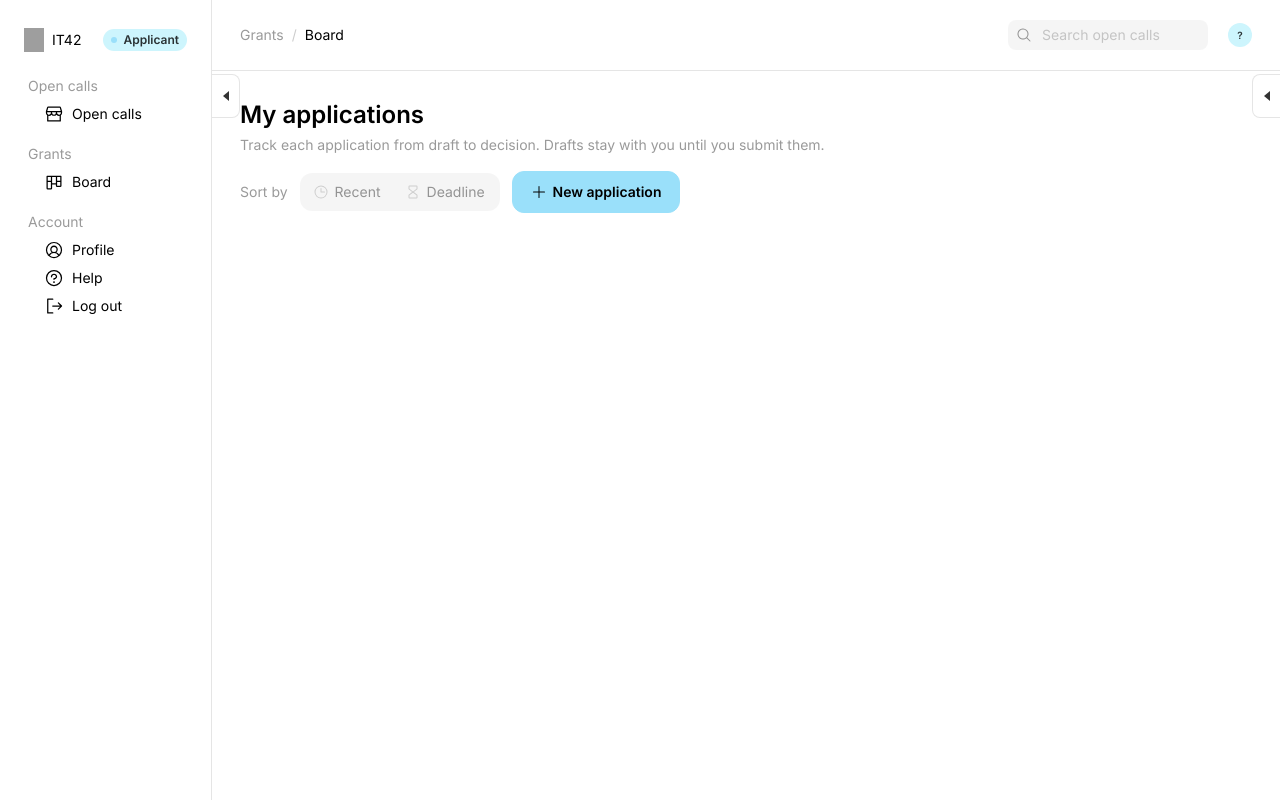
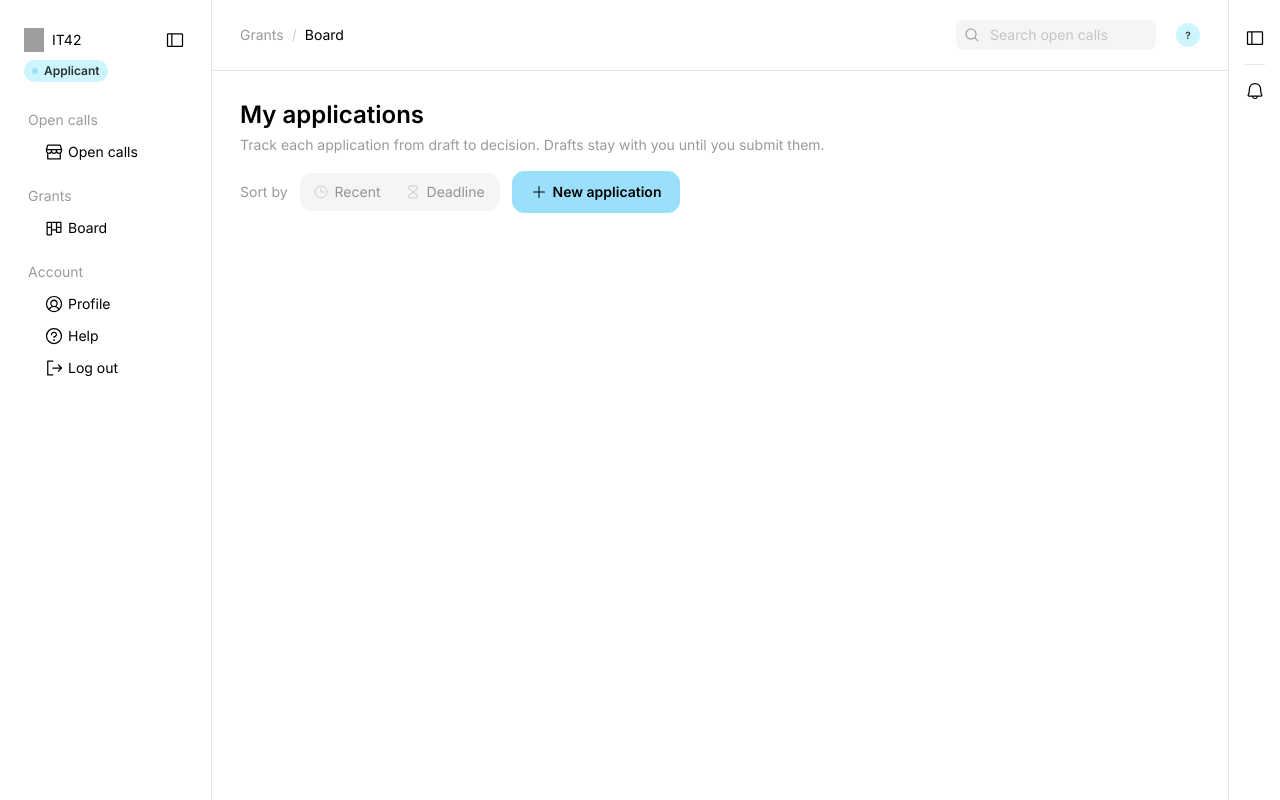
Before and after one commit to SUNET/it42, a Django app: template templates/core/applications/list.html in a window 1280 px wide. Run offline with Django 5.2, Linux system fonts and the light colour scheme; the template is opened without the code that fills it, so the values that code supplies are empty; parts of the project's set-up code (start-up, migrations or seed data) failed here and were passed over; some libraries are stand-ins or nearby versions; grey boxes are pictures that could not be loaded.

Commit message:
fix: dashboard sidebars to the FigCraft designs
Update the applicant, reviewer, granter, and organization menus to use a
212px sidebar that collapses to a 52px icon rail. Place the role badge
below the logo and match the spacing of navigation items.

Use a 280px right panel with a 52px collapsed rail. Show shortcuts for
the sections each dashboard provides and move keyboard focus to the
selected section when it opens. Preserve saved panel preferences

```diff
--- a/static/it42/app.css
+++ b/static/it42/app.css
@@ -18,47 +18,57 @@
 
 /* Sidebar */
 .it-sidebar { flex: none; width: 212px; padding: 20px 16px; border-right: 1px solid var(--it-black-10); background: var(--it-white-100); }
-.it-sidebar-head { display: flex; justify-content: space-between; align-items: center; padding: 8px; }
+.it-sidebar-head { display: grid; justify-items: start; gap: 8px; padding: 8px; }
+.it-sidebar-brand { display: flex; width: 100%; align-items: center; justify-content: space-between; }
 .it-logo { display: inline-flex; align-items: center; gap: 8px; color: var(--it-black-100); text-decoration: none; font: 400 var(--it-text-14) var(--it-font-sans); }
 .it-logo img { width: 20px; height: 24px; }
 .it-role-tag { display: inline-flex; align-items: center; gap: 6px; padding: 3px 8px; border-radius: var(--it-radius-pill); background: var(--it-role-2); color: var(--it-black-80); font: 600 var(--it-text-12) var(--it-font-sans); }
 .it-role-dot { width: 6px; height: 6px; border-radius: 50%; background: var(--it-role-1); }
 .it-sidebar-section { margin: 0; padding: 16px 12px 4px; color: var(--it-black-40); font: 400 var(--it-text-14) var(--it-font-sans); }
+.it-sidebar nav, .it-sidebar-list { display: grid; gap: 4px; }
+.it-sidebar nav { margin-top: 4px; }
 .it-sidebar-list { margin: 0; padding: 0; list-style: none; }
 .it-sidebar-list form { margin: 0; }
 .it-sidebar-item {
-  display: flex; align-items: center; gap: 8px; width: 100%; padding: 4px 8px 4px 28px;
+  display: flex; align-items: center; gap: 4px; width: 100%; padding: 4px 8px 4px 28px;
   border: 0; border-radius: var(--it-radius-8); background: transparent;
   color: var(--it-black-100); text-align: left; text-decoration: none; font: 400 var(--it-text-14) var(--it-font-sans);
 }
-.it-sidebar-item .it-icon { width: 20px; height: 20px; }
+.it-sidebar-label { min-width: 0; overflow-wrap: anywhere; }
+.it-sidebar-item .it-icon, .it-panel-toggle .it-icon, .it-panel-shortcuts .it-icon { flex: none; width: 20px; height: 20px; }
 .it-sidebar-item:hover, .it-sidebar-item[aria-current] { background: var(--it-black-4); }
 .it-sidebar-item:focus-visible { outline: 2px solid var(--it-midnight); outline-offset: 1px; }
 
-/* Persistent controls for the left navigation and optional right panel. */
-.it-panel-toggle {
-  position: absolute; top: calc(100% + 4px); z-index: 2;
-  display: inline-flex; align-items: center; justify-content: center;
-  width: 28px; height: 44px; padding: 0; cursor: pointer;
-  border: 1px solid var(--it-black-10); background: var(--it-white-100); color: var(--it-black-80);
+/* Both sidebars keep their own controls when reduced to an icon rail. */
+.it-panel-toggle, .it-panel-shortcuts a {
+  display: inline-flex; align-items: center; justify-content: center; width: 36px; height: 36px;
+  padding: 0; border: 0; border-radius: var(--it-radius-8); background: transparent; color: var(--it-black-100);
 }
-.it-panel-toggle-left { left: 0; border-left: 0; border-radius: 0 var(--it-radius-8) var(--it-radius-8) 0; }
-.it-panel-toggle-right { right: 0; border-right: 0; border-radius: var(--it-radius-8) 0 0 var(--it-radius-8); }
-.it-panel-toggle-icon { width: 0; height: 0; border-top: 5px solid transparent; border-bottom: 5px solid transparent; border-right: 6px solid currentColor; }
-.it-panel-toggle-left[aria-expanded="false"] .it-panel-toggle-icon,
-.it-panel-toggle-right[aria-expanded="true"] .it-panel-toggle-icon { transform: rotate(180deg); }
-.it-panel-toggle:hover { background: var(--it-black-4); }
-.it-panel-toggle:focus-visible { outline: 2px solid var(--it-midnight); outline-offset: 2px; }
-.it-panels-ready > .it-sidebar[hidden], .it-panels-ready > .it-panel[hidden] { display: none; }
-.it-panels-ready > .it-panel:not([hidden]) { display: flex; }
-.it-panels-ready .it-topbar { position: relative; flex-wrap: wrap; }
-.it-panels-ready .it-topbar > nav { flex: 1 1 auto; }
-@media (max-width: 991.98px) {
-  .it-panel-toggle { top: 50%; transform: translateY(-50%); }
-  .it-panels-ready .it-topbar { padding-inline: 36px; }
-  .it-panels-ready > .it-panel { width: auto; border-left: 0; border-top: 1px solid var(--it-black-10); }
+.it-sidebar-brand .it-panel-toggle { width: 24px; height: 24px; }
+.it-panel-toggle:hover, .it-panel-shortcuts a:hover { background: var(--it-black-4); }
+.it-panel-toggle:focus-visible, .it-panel-shortcuts a:focus-visible { outline: 2px solid var(--it-midnight); }
+.it-panel-shortcuts { display: none; }
+
+@media (min-width: 992px) {
+  .it-sidebar.is-collapsed, .it-panel.is-collapsed {
+    width: 52px; padding: 20px 0; align-items: center;
+  }
+  .it-sidebar.is-collapsed { display: flex; flex-direction: column; }
+  .it-sidebar.is-collapsed .it-sidebar-head { padding: 0 0 4px; }
+  .it-sidebar.is-collapsed .it-sidebar-brand { flex-direction: column; gap: 8px; }
+  .it-sidebar.is-collapsed .it-logo img { width: 24px; height: 28px; }
+  .it-sidebar.is-collapsed .it-role-tag, .it-sidebar.is-collapsed .it-org-name,
+  .it-sidebar.is-collapsed .it-logo span, .it-sidebar.is-collapsed li:has(.it-sidebar-sub) { display: none; }
+  .it-sidebar.is-collapsed .it-sidebar-label, .it-sidebar.is-collapsed .it-sidebar-section {
+    position: absolute; width: 1px; height: 1px; overflow: hidden; clip-path: inset(50%); padding: 0;
+  }
+  .it-sidebar.is-collapsed .it-sidebar-item, .it-sidebar.is-collapsed .it-panel-toggle {
+    width: 36px; height: 36px; padding: 0; justify-content: center;
+  }
+  .it-sidebar.is-collapsed .it-sidebar-list::before, .it-panel.is-collapsed .it-panel-shortcuts::before {
+    content: ""; width: 20px; height: 1px; margin: 4px auto; background: var(--it-black-10);
+  }
 }
-
 /* Main column and top bar */
 .it-app-main { flex: 1 1 auto; min-width: 0; display: flex; flex-direction: column; }
 .it-topbar { display: flex; justify-content: space-between; align-items: center; gap: 16px; padding: 20px 28px; border-bottom: 1px solid var(--it-black-10); }
@@ -83,6 +93,9 @@
 @media (max-width: 991.98px) {
   .it-app { flex-direction: column; }
   .it-sidebar { width: auto; border-right: 0; border-bottom: 1px solid var(--it-black-10); padding: 12px 16px; }
+  .it-sidebar-head { display: flex; flex-wrap: wrap; }
+  .it-sidebar-brand { width: auto; gap: 8px; }
+  .it-sidebar.is-collapsed nav, .it-sidebar.is-collapsed .it-org-name { display: none; }
   .it-sidebar nav { display: flex; flex-wrap: wrap; align-items: center; gap: 4px 8px; }
   .it-sidebar-section { display: none; }
   .it-sidebar-list { display: contents; }
@@ -157,7 +170,7 @@
 .it-status-violet { background: var(--it-organization-3); color: #5b2fa8; } .it-status-violet .it-status-dot { background: var(--it-organization-1); }
 
 /* Right panel */
-.it-panel { flex: none; width: 280px; display: flex; flex-direction: column; gap: 24px; padding: 20px; border-left: 1px solid var(--it-black-10); }
+.it-panel { position: relative; flex: none; width: 280px; display: flex; flex-direction: column; gap: 24px; padding: 20px; border-left: 1px solid var(--it-black-10); }
 .it-panel h2 { margin: 0; padding: 8px 4px; font: 600 var(--it-text-14) var(--it-font-sans); }
 .it-notes { display: flex; flex-direction: column; gap: 8px; margin: 0; padding: 0; list-style: none; }
 .it-notes li { display: flex; gap: 8px; padding: 4px; }
@@ -167,7 +180,17 @@
 .it-notes a:hover { text-decoration: underline; }
 .it-notes time { display: block; color: var(--it-black-40); font: 400 var(--it-text-12) var(--it-font-sans); }
 .it-notes-empty { padding: 4px; color: var(--it-black-40); font: 400 var(--it-text-12) var(--it-font-sans); }
-@media (max-width: 1399.98px) { .it-panel { display: none; } }
+.it-panel > .it-panel-toggle { position: absolute; top: 20px; right: 16px; }
+.it-panel > section:first-of-type h2 { padding-right: 36px; }
+.it-panel.is-collapsed { gap: 4px; }
+.it-panel.is-collapsed > .it-panel-toggle { position: static; }
+.it-panel.is-collapsed > section { display: none; }
+.it-panel.is-collapsed .it-panel-shortcuts { display: grid; gap: 4px; }
+@media (max-width: 991.98px) {
+  .it-panel { width: auto; border-left: 0; border-top: 1px solid var(--it-black-10); }
+  .it-panel.is-collapsed { display: none; }
+  .it-topbar > nav { flex: 1 1 auto; }
+}
 
 /* Card detail */
 .it-detail-card { display: flex; border: 1px solid var(--it-black-10); border-radius: var(--it-radius-24); background: var(--it-white-100); box-shadow: var(--it-shadow-glass-2); overflow: hidden; }
--- a/static/it42/org.css
+++ b/static/it42/org.css
@@ -27,7 +27,7 @@
 .it-app .form-check-input:checked { background-color: var(--it-midnight); border-color: var(--it-midnight); }
 
 /* Sidebar: the org under the logo, panels as sub items */
-.it-org-name { display: flex; align-items: center; gap: 8px; margin: 4px 0 0; padding: 4px 8px; color: var(--it-black-80); font: 600 var(--it-text-14) var(--it-font-sans); }
+.it-org-name { display: flex; align-items: center; gap: 8px; margin: 4px 0 0; padding: 4px 8px; overflow-wrap: anywhere; color: var(--it-black-80); font: 600 var(--it-text-14) var(--it-font-sans); }
 .it-org-dot { width: 10px; height: 10px; border-radius: 3px; background: var(--it-org-color, var(--it-black-20)); flex: none; }
 .it-sidebar-sub { padding-left: 36px; }
 .it-sub-dot { width: 4px; height: 4px; border-radius: 50%; background: var(--it-black-20); flex: none; }
@@ -49,7 +49,6 @@
 .it-person { display: flex; align-items: center; gap: 8px; font: 400 var(--it-text-12) var(--it-font-sans); }
 
 /* Right panel: calendar and deadlines */
-.it-panel { width: 300px; }
 .it-panel-sub { color: var(--it-black-40); font-weight: 400 !important; font-size: 12px !important; }
 .it-cal { width: 100%; border-collapse: collapse; table-layout: fixed; text-align: center; font: 400 var(--it-text-12) var(--it-font-sans); }
 .it-cal caption { caption-side: top; padding: 0 4px 8px; color: var(--it-black-100); font: 600 var(--it-text-14) var(--it-font-sans); text-align: left; }
--- a/static/it42/panels.js
+++ b/static/it42/panels.js
@@ -1,45 +1,62 @@
-// Keep panel controls outside the panels so they remain available when collapsed.
+// The same links and forms serve the expanded menu and its compact desktop rail.
 (function () {
   "use strict";
+  const narrow = window.matchMedia("(max-width: 991.98px)");
+  const compact = window.matchMedia("(max-width: 1399.98px)");
+
   document.querySelectorAll(".it-app").forEach(function (app) {
-    var bar = app.querySelector(".it-topbar");
-    if (!bar) return;
-    var smallScreen = window.matchMedia("(max-width: 1399.98px)");
-    [
-      { selector: ".it-sidebar", name: "menu", side: "left", collapsed: false },
-      { selector: ".it-panel", name: "side panel", side: "right", collapsed: smallScreen.matches }
-    ].forEach(function (item) {
-      var panel = app.querySelector(":scope > " + item.selector);
-      if (!panel) return;
-      var key = "it42-panel-" + item.side;
-      var saved;
-      try { saved = localStorage.getItem(key); } catch (_) { /* Storage can be disabled. */ }
-      var collapsed = saved === "hidden" || (saved !== "shown" && item.collapsed);
-      panel.id = panel.id || "it-app-" + item.side + "-panel";
-      var button = document.createElement("button");
-      button.type = "button";
-      button.className = "it-panel-toggle it-panel-toggle-" + item.side;
+    const bar = app.querySelector(".it-topbar");
+    app.querySelectorAll(":scope > .it-sidebar, :scope > .it-panel").forEach(function (panel) {
+      const button = panel.querySelector(".it-panel-toggle");
+      const right = panel.classList.contains("it-panel");
+      const side = right ? "right" : "left";
+      const name = right ? "side panel" : "menu";
+      const key = "it42-panel-" + side;
+      let preference;
+      try { preference = localStorage.getItem(key); } catch (_) { /* Storage is optional. */ }
+
+      panel.id = "it-app-" + side + "-panel";
       button.setAttribute("aria-controls", panel.id);
-      var icon = document.createElement("span");
-      icon.className = "it-panel-toggle-icon";
-      icon.setAttribute("aria-hidden", "true");
-      button.append(icon);
+      panel.querySelectorAll(".it-sidebar-item").forEach(function (link) {
+        link.title = link.textContent.trim();
+      });
+
       function render() {
-        panel.hidden = collapsed;
+        const collapsed = preference ? preference === "hidden" : right && compact.matches;
+        if (right) {
+          if (narrow.matches && button.parentNode !== bar) bar.append(button);
+          if (!narrow.matches && button.parentNode !== panel) panel.prepend(button);
+        }
+        panel.classList.toggle("is-collapsed", collapsed);
         button.setAttribute("aria-expanded", String(!collapsed));
-        var label = (collapsed ? "Show " : "Hide ") + item.name;
-        button.setAttribute("aria-label", label);
-        button.title = label;
+        button.title = (collapsed ? "Expand " : "Collapse ") + name;
+        button.setAttribute("aria-label", button.title);
+        button.hidden = false;
       }
+
+      function setCollapsed(collapsed) {
+        preference = collapsed ? "hidden" : "shown";
+        render();
+        try { localStorage.setItem(key, preference); } catch (_) { /* Storage is optional. */ }
+      }
+
       button.addEventListener("click", function () {
-        collapsed = !collapsed;
-        render();
-        try { localStorage.setItem(key, collapsed ? "hidden" : "shown"); } catch (_) { /* Optional preference. */ }
+        const collapse = !panel.classList.contains("is-collapsed");
+        setCollapsed(collapse);
+        if (right && narrow.matches && !collapse) panel.querySelector("h2").focus();
       });
-      if (item.side === "left") bar.prepend(button);
-      else bar.append(button);
+      panel.querySelectorAll(".it-panel-shortcuts a").forEach(function (shortcut) {
+        shortcut.addEventListener("click", function (event) {
+          event.preventDefault();
+          setCollapsed(false);
+          panel.querySelector(shortcut.hash).focus();
+        });
+      });
+      if (right) {
+        narrow.addEventListener("change", render);
+        compact.addEventListener("change", render);
+      }
       render();
     });
-    app.classList.add("it-panels-ready");
   });
 })();
--- a/templates/core/app_base.html
+++ b/templates/core/app_base.html
@@ -13,26 +13,26 @@ overlay is open).
 <div class="it-app"{% block app_attrs %}{% endblock %}>
   <aside class="it-sidebar" aria-label="Applicant menu">
     <div class="it-sidebar-head">
-      <a class="it-logo" href="{% url 'home' %}"><img src="{% static 'it42/logo.svg' %}" alt="" width="20" height="24"><span>IT42</span></a>
+      {% include "includes/sidebar_brand.html" %}
       <span class="it-role-tag"><span class="it-role-dot" aria-hidden="true"></span>Applicant</span>
     </div>
     {% with active=request.resolver_match.url_name %}
     <nav>
       <h2 class="it-sidebar-section">Open calls</h2>
       <ul class="it-sidebar-list">
-        <li><a class="it-sidebar-item" href="{% url 'calls' %}">{% icon "storefront" %}Open calls</a></li>
+        <li><a class="it-sidebar-item" href="{% url 'calls' %}">{% icon "storefront" %}<span class="it-sidebar-label">Open calls</span></a></li>
       </ul>
       <h2 class="it-sidebar-section">Grants</h2>
       <ul class="it-sidebar-list">
-        <li><a class="it-sidebar-item" href="{% url 'my_applications' %}"{% if active == 'my_applications' or active == 'my_application' or active == 'apply' %} aria-current="page"{% endif %}>{% icon "kanban" %}Board</a></li>
+        <li><a class="it-sidebar-item" href="{% url 'my_applications' %}"{% if active == 'my_applications' or active == 'my_application' or active == 'apply' %} aria-current="page"{% endif %}>{% icon "kanban" %}<span class="it-sidebar-label">Board</span></a></li>
       </ul>
       <h2 class="it-sidebar-section">Account</h2>
       <ul class="it-sidebar-list">
-        <li><a class="it-sidebar-item" href="{% url 'profile' %}"{% if active == 'profile' or active|slice:':8' == 'profile_' or active|slice:':3' == 'cv_' or active|slice:':6' == 'orcid_' %} aria-current="page"{% endif %}>{% icon "user-circle" %}Profile</a></li>
-        <li><a class="it-sidebar-item" href="{% url 'text_page' 'help' %}">{% icon "question" %}Help</a></li>
+        <li><a class="it-sidebar-item" href="{% url 'profile' %}"{% if active == 'profile' or active|slice:':8' == 'profile_' or active|slice:':3' == 'cv_' or active|slice:':6' == 'orcid_' %} aria-current="page"{% endif %}>{% icon "user-circle" %}<span class="it-sidebar-label">Profile</span></a></li>
+        <li><a class="it-sidebar-item" href="{% url 'text_page' 'help' %}">{% icon "question" %}<span class="it-sidebar-label">Help</span></a></li>
         <li>
           <form method="post" action="{% url 'logout' %}">{% csrf_token %}
-            <button class="it-sidebar-item" type="submit">{% icon "sign-out" %}Log out</button>
+            <button class="it-sidebar-item" type="submit">{% icon "sign-out" %}<span class="it-sidebar-label">Log out</span></button>
           </form>
         </li>
       </ul>
--- a/templates/core/applications/list.html
+++ b/templates/core/applications/list.html
@@ -90,9 +90,10 @@
 </div>
 {% endblock %}
 {% block panel %}
-<aside class="it-panel" aria-labelledby="feed-title">
+<aside class="it-panel" aria-label="Notifications">
+  {% include "includes/panel_controls.html" with notifications=True only %}
   <section>
-    <h2 id="feed-title">Notifications</h2>
+    <h2 id="feed-title" tabindex="-1">Notifications</h2>
     <ul class="it-notes">
       {% for note in feed %}
         <li><span class="it-note-icon">{% icon note.icon %}</span><div><a href="{% url 'my_application' note.application.public_id %}">{{ note.text }}</a><time datetime="{{ note.when|date:'c' }}">{{ note.when|timesince }} ago</time></div></li>
--- /dev/null
+++ b/templates/includes/panel_controls.html
@@ -0,0 +1,6 @@
+{% load it42 %}
+<button type="button" class="it-panel-toggle" aria-label="Collapse side panel" hidden>{% icon "sidebar-simple" %}</button>
+<nav class="it-panel-shortcuts" aria-label="Side panel sections">
+  {% if notifications %}<a href="#feed-title" aria-label="Notifications" title="Notifications">{% icon "bell" %}</a>{% endif %}
+  {% if calendar %}<a href="#calendar-title" aria-label="Calendar" title="Calendar">{% icon "calendar-blank" %}</a>{% endif %}
+</nav>
--- /dev/null
+++ b/templates/includes/sidebar_brand.html
@@ -0,0 +1,5 @@
+{% load static it42 %}
+<div class="it-sidebar-brand">
+  <a class="it-logo" href="{% url 'home' %}" aria-label="IT42 home"><img src="{% static 'it42/logo.svg' %}" alt="" width="20" height="24"><span>IT42</span></a>
+  <button type="button" class="it-panel-toggle" aria-label="Collapse menu" hidden>{% icon "sidebar-simple" %}</button>
+</div>
--- a/templates/org/_agenda.html
+++ b/templates/org/_agenda.html
@@ -1,6 +1,6 @@
 {# Calendar and upcoming deadlines for the right panel; expects the context of common.agenda.agenda(). #}
 <section aria-labelledby="calendar-title">
-  <h2 id="calendar-title">Calendar</h2>
+  <h2 id="calendar-title" tabindex="-1">Calendar</h2>
   <table class="it-cal">
     <caption>{{ month|date:"F Y" }}</caption>
     <thead><tr>{% for d in weekdays %}<th scope="col">{{ d }}</th>{% endfor %}</tr></thead>
--- a/templates/org/dashboard.html
+++ b/templates/org/dashboard.html
@@ -98,8 +98,9 @@
 {% endblock %}
 {% block panel %}
 <aside class="it-panel" aria-label="Notifications and calendar">
+  {% include "includes/panel_controls.html" with notifications=True calendar=True only %}
   <section>
-    <h2>Notifications</h2>
+    <h2 id="feed-title" tabindex="-1">Notifications</h2>
     <ul class="it-notes">
       {% for note in feed %}
         <li><span class="it-note-icon">{% icon note.icon %}</span><div><a href="{% url 'application_detail' note.application.pk %}">{{ note.text }}</a><time datetime="{{ note.when|date:'c' }}">{{ note.when|timesince }} ago</time></div></li>
--- a/templates/org/layout.html
+++ b/templates/org/layout.html
@@ -16,7 +16,7 @@ Blocks: ``role`` (granter or reviewer), ``role_name``, ``sidebar`` (nav sections
 <div class="it-app">
   <aside class="it-sidebar" aria-label="Site menu">
     <div class="it-sidebar-head">
-      <a class="it-logo" href="{% url 'home' %}"><img src="{% static 'it42/logo.svg' %}" alt="" width="20" height="24"><span>IT42</span></a>
+      {% include "includes/sidebar_brand.html" %}
       <span class="it-role-tag"><span class="it-role-dot" aria-hidden="true"></span>{% block role_name %}{% endblock %}</span>
     </div>
     <p class="it-org-name"><span class="it-org-dot" aria-hidden="true"></span>{{ ORG_NAME }}</p>
@@ -29,7 +29,7 @@ Blocks: ``role`` (granter or reviewer), ``role_name``, ``sidebar`` (nav sections
         {% block account_items %}{% endblock %}
         <li>
           <form method="post" action="{% url 'logout' %}">{% csrf_token %}
-            <button class="it-sidebar-item" type="submit">{% icon "sign-out" %}Log out</button>
+            <button class="it-sidebar-item" type="submit">{% icon "sign-out" %}<span class="it-sidebar-label">Log out</span></button>
           </form>
         </li>
       </ul>
--- a/templates/org/review/site/base.html
+++ b/templates/org/review/site/base.html
@@ -6,13 +6,13 @@
   {% if seats %}
     <h2 class="it-sidebar-section">Reviews</h2>
     <ul class="it-sidebar-list">
-      <li><a class="it-sidebar-item" href="{% url 'home' %}"{% if active == 'home' %} aria-current="page"{% endif %}>{% icon "kanban" %}My panels</a></li>
+      <li><a class="it-sidebar-item" href="{% url 'home' %}"{% if active == 'home' %} aria-current="page"{% endif %}>{% icon "kanban" %}<span class="it-sidebar-label">My panels</span></a></li>
       {% for s in seats %}
-        <li><a class="it-sidebar-item it-sidebar-sub" href="{% url 'review_panel' s.panel_id %}"{% if panel.pk == s.panel_id %} aria-current="page"{% endif %}><span class="it-sub-dot" aria-hidden="true"></span>{{ s.panel.name }}</a></li>
+        <li><a class="it-sidebar-item it-sidebar-sub" href="{% url 'review_panel' s.panel_id %}"{% if panel.pk == s.panel_id %} aria-current="page"{% endif %}><span class="it-sub-dot" aria-hidden="true"></span><span class="it-sidebar-label">{{ s.panel.name }}</span></a></li>
       {% endfor %}
     </ul>
   {% endif %}
 {% endblock %}
 {% block account_items %}
-  {% if seats %}<li><a class="it-sidebar-item" href="{% url 'review_profile' %}"{% if active == 'review_profile' %} aria-current="page"{% endif %}>{% icon "user-circle" %}My profile</a></li>{% endif %}
+  {% if seats %}<li><a class="it-sidebar-item" href="{% url 'review_profile' %}"{% if active == 'review_profile' %} aria-current="page"{% endif %}>{% icon "user-circle" %}<span class="it-sidebar-label">My profile</span></a></li>{% endif %}
 {% endblock %}
--- a/templates/org/review/site/panels.html
+++ b/templates/org/review/site/panels.html
@@ -21,6 +21,7 @@
 {% endblock %}
 {% block panel %}
 <aside class="it-panel" aria-label="Calendar">
+  {% include "includes/panel_controls.html" with calendar=True only %}
   {% include "org/_agenda.html" %}
 </aside>
 {% endblock %}
--- a/templates/ro/base.html
+++ b/templates/ro/base.html
@@ -11,12 +11,12 @@ organisation's name (from the directory) sits under the logo.
   {% if membership %}
     <h2 class="it-sidebar-section">Sign-off</h2>
     <ul class="it-sidebar-list">
-      <li><a class="it-sidebar-item" href="{% url 'home' %}"{% if active == 'home' or active == 'request_detail' %} aria-current="page"{% endif %}>{% icon "kanban" %}Board</a></li>
+      <li><a class="it-sidebar-item" href="{% url 'home' %}"{% if active == 'home' or active == 'request_detail' %} aria-current="page"{% endif %}>{% icon "kanban" %}<span class="it-sidebar-label">Board</span></a></li>
     </ul>
     {% if is_ro_admin %}
     <h2 class="it-sidebar-section">Manage</h2>
     <ul class="it-sidebar-list">
-      <li><a class="it-sidebar-item" href="{% url 'people' %}"{% if active == 'people' %} aria-current="page"{% endif %}>{% icon "user-list" %}People</a></li>
+      <li><a class="it-sidebar-item" href="{% url 'people' %}"{% if active == 'people' %} aria-current="page"{% endif %}>{% icon "user-list" %}<span class="it-sidebar-label">People</span></a></li>
     </ul>
     {% endif %}
   {% endif %}
--- a/templates/ro/board.html
+++ b/templates/ro/board.html
@@ -57,8 +57,9 @@
 {% endblock %}
 {% block panel %}
 <aside class="it-panel" aria-label="Notifications and calendar">
+  {% include "includes/panel_controls.html" with notifications=True calendar=True only %}
   <section>
-    <h2>Notifications</h2>
+    <h2 id="feed-title" tabindex="-1">Notifications</h2>
     <ul class="it-notes">
       {% for note in feed %}
         <li><span class="it-note-icon">{% icon note.icon %}</span><div><a href="{% url 'request_detail' note.request.pk %}">{{ note.text }}</a><time datetime="{{ note.when|date:'c' }}">{{ note.when|timesince }} ago</time></div></li>
```
Also changed, not shown: templates/org/base.html (+6 -6 lines).
